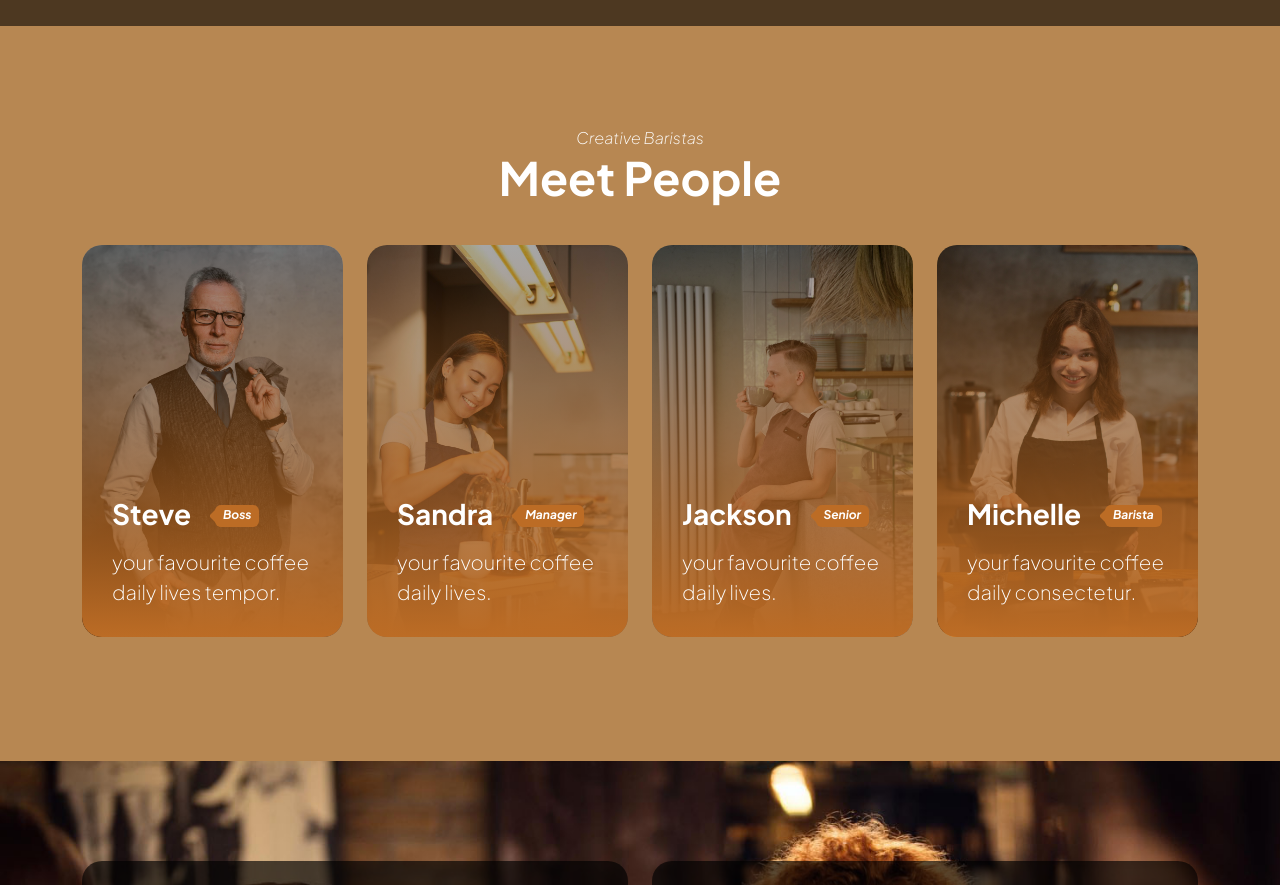
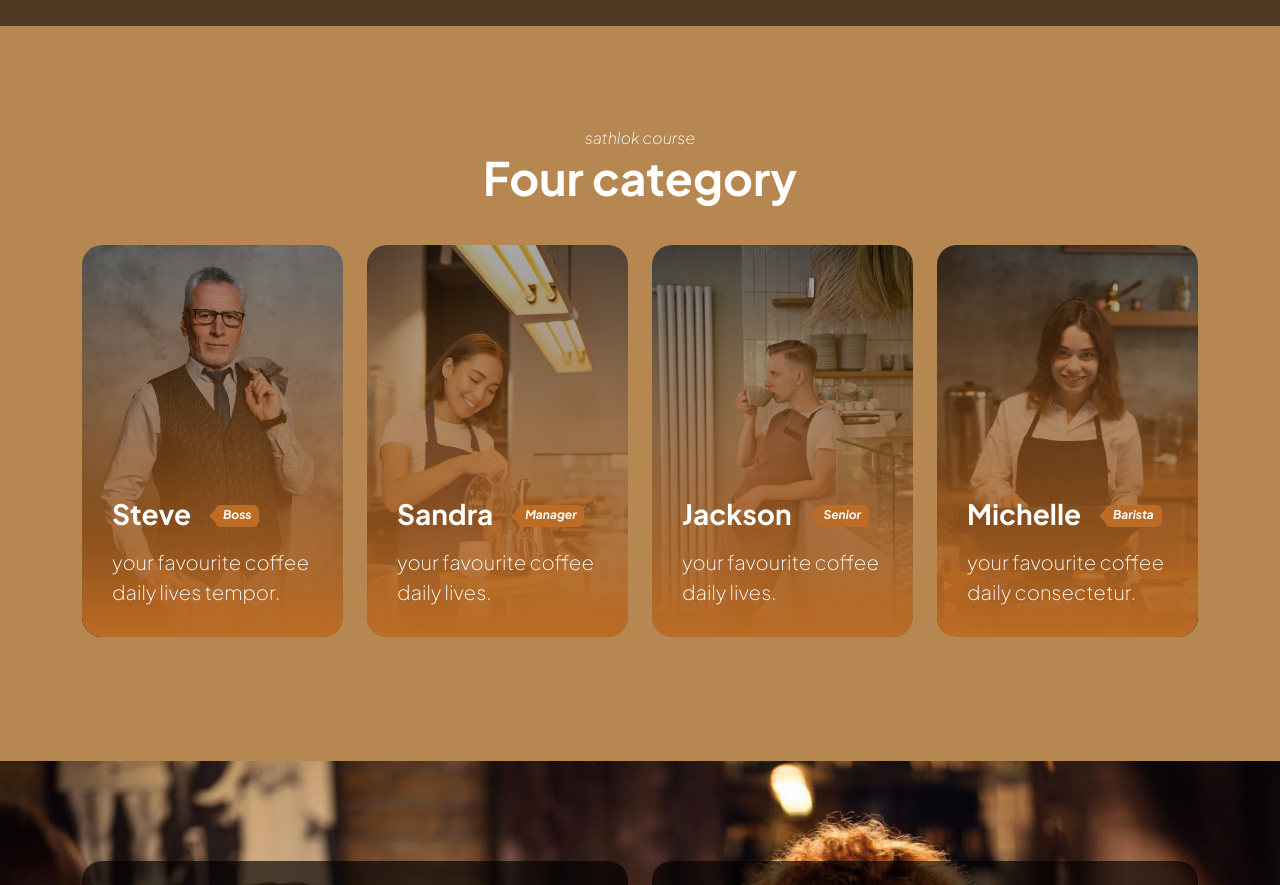
Before and after one commit to lokeswaransdt-spec/lokeswaran-mock-assignment-, a plain HTML site: page index.html in a window 1280 px wide. Shown: the part 1520-2405 px from the top of the page. Drawn offline with Linux system fonts and the light colour scheme.

Commit message:
Update index.html

```diff
--- a/index.html
+++ b/index.html
@@ -154,9 +154,9 @@
                         <div class="row justify-content-center">
 
                             <div class="col-lg-12 col-12 text-center mb-4 pb-lg-2">
-                                <em class="text-white">Creative Baristas</em>
+                                <em class="text-white">sathlok course </em>
 
-                                <h2 class="text-white">Meet People</h2>
+                                <h2 class="text-white">Four category </h2>
                             </div>
 
                             <div class="col-lg-3 col-md-6 col-12 mb-4">
```
